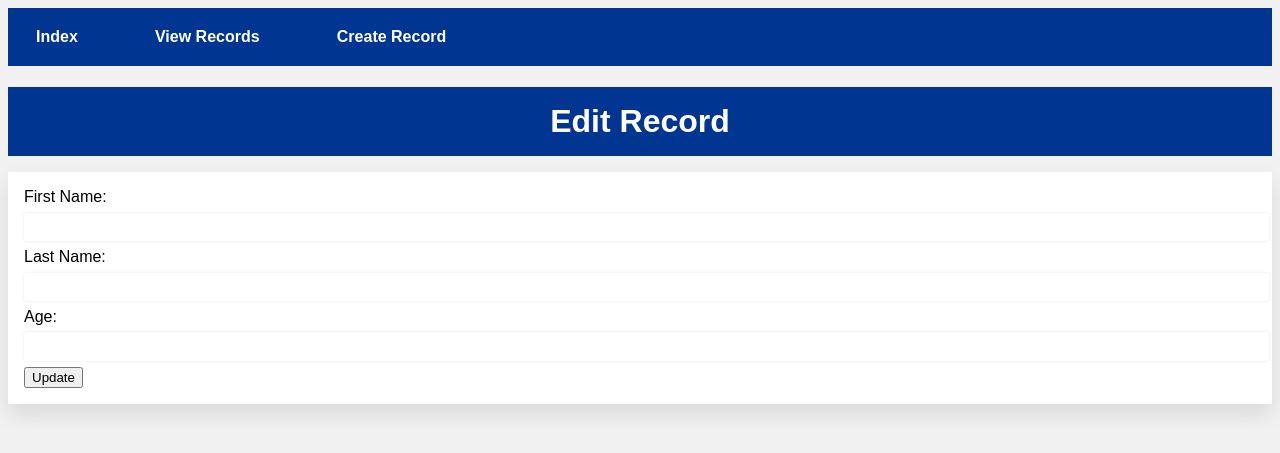
After one commit to GetBirned/FUN-H, a Flask app: template WebApp/templates/edit.html in a window 1280 px wide. The commit adds this page. Shown: the top 453 px of the page. Run offline with Flask 2, Linux system fonts and the light colour scheme; the template is opened without the code that fills it, so the values that code supplies are empty.

Commit message:
Added an edit.html and temporary way to edit records. Had to update data_manager again

```diff
--- a/WebApp/app.py
+++ b/WebApp/app.py
@@ -1,6 +1,8 @@
 from flask import Flask, render_template, url_for, request, redirect
 
 import requests
+
+import json
 
 from bson import json_util, ObjectId
 
@@ -26,10 +28,28 @@ def create():
     elif request.method == "GET":
         return render_template('create.html', url_index=url_for('index'), url_records=url_for('records'))
 
+@app.route('/edit', methods=["GET", "POST"])
+def edit():
+    if request.method == "POST":
+        query = request.args.get("query")
+        firstName = request.form.get("first name")
+        lastName = request.form.get("last name")
+        age = request.form.get("age")
+        doc = json.dumps({"First Name": firstName, "Last Name": lastName, "Age": age})
+        x = requests.post('https://testfunctionappcs518.azurewebsites.net/api/updaterecord', params={"query": '{"_id": "'+str(query)+'"}', "new_value": doc})
+        print(x.text)
+        return redirect(url_for('records'))
+    elif request.method == "GET":
+        query = request.args.get("query")
+        response = requests.get("https://testfunctionappcs518.azurewebsites.net/api/readrecords", params={'query': '{"_id": "'+str(query)+'"}'})
+        record = json_util.loads(response.text)
+        return render_template('edit.html', record=record, url_index=url_for('index'), url_records=url_for('records'))
+
 @app.route('/records', methods=["GET", "POST"])
 def records():
     if request.method == "POST":
         query = request.form.get("query")
+        print(query)
         #query = ObjectId(query)
         response = requests.get("https://testfunctionappcs518.azurewebsites.net/api/deleterecord", params={'query': '{"_id": "'+str(query)+'"}'})
         response = requests.get("https://testfunctionappcs518.azurewebsites.net/api/readrecords", params={"query":'{}'})
--- /dev/null
+++ b/WebApp/templates/edit.html
@@ -0,0 +1,105 @@
+<!-- Author: Anthony Santos -->
+<!-- Copied over style from create.html -->
+<!doctype html>
+<html>
+  <head>
+    <title>Edit Record</title>
+    <style>
+        body {
+          font-family: Arial, Helvetica, sans-serif;
+          background-color: #f1f1f1;
+        }
+        a {
+          color: #003591;
+          text-decoration: none;
+          font-weight: bold;
+        }
+        a:hover {
+          text-decoration: underline;
+        }
+        h1 {
+          margin-bottom: 0;
+          padding: 0.5em;
+          background-color: #003591;
+          color: #fff;
+          text-align: center;
+        }
+        .container {
+          max-width: 800px;
+          margin: 0 auto;
+          padding: 1em;
+        }
+        form {
+          background-color: #fff;
+          box-shadow: 0 10px 20px rgba(0,0,0,0.1);
+          margin-top: 1em;
+          padding: 1em;
+        }
+        input[type="text"], input[type="number"] {
+          width: 100%;
+          padding: 0.5em;
+          margin: 0.5em 0;
+          border: none;
+          border-radius: 3px;
+          box-shadow: 0 0 3px rgba(0,0,0,0.1);
+        }
+        input[type="submit"] {
+          background-color: #003591;
+          color: #fff;
+          border: none;
+          border-radius: 3px;
+          padding: 0.5em;
+          margin-top: 1em;
+          cursor: pointer;
+        }
+        input[type="submit"]:hover {
+          background-color: #001D52;
+        }
+        nav {
+        background-color: #003591;
+        padding: 1.25em;
+        margin-left: 0;
+        }
+        nav ul {
+            list-style: none;
+            margin: 0;
+            padding: 0;
+            display: flex;
+        }
+        nav li {
+            margin: 0 0.5em;
+            padding-right: 5%;
+        }
+        nav a {
+            color: #fff;
+            text-decoration: none;
+            font-weight: bold;
+        }
+        nav a:hover {
+            text-decoration: underline;
+        }
+      </style>
+  </head>
+  <body>
+    <nav>
+        <ul>
+            <li><a href="{{ url_for('index') }}">Index</a></li>
+            <li><a href="{{ url_for('records') }}">View Records</a></li>
+            <li><a href="{{ url_for('create') }}">Create Record</a></li>
+        </ul>
+    </nav>
+    <h1>Edit Record</h1>
+    <form method="POST">
+      <label for="first_name">First Name:</label>
+      <input type="text" id="first name" name="first name" value="{{ record['First Name'] }}">
+
+      <label for="last_name">Last Name:</label>
+      <input type="text" id="last name" name="last name" value="{{ record['Last Name'] }}">
+
+      <label for="age">Age:</label>
+      <input type="number" id="age" name="age" value="{{ record['Age'] }}">
+
+      <button type="submit">Update</button>
+  </form>
+  </body>
+</html>
```
Also changed, not shown: DataService/UpdateRecord/__init__.py (+7 -0 lines), DataService/data_manager.py (+16 -0 lines), DataService/data_service_API_tests.py (+39 -34 lines), WebApp/templates/index.html (+7 -37 lines), WebApp/templates/records.html (+7 -0 lines).
